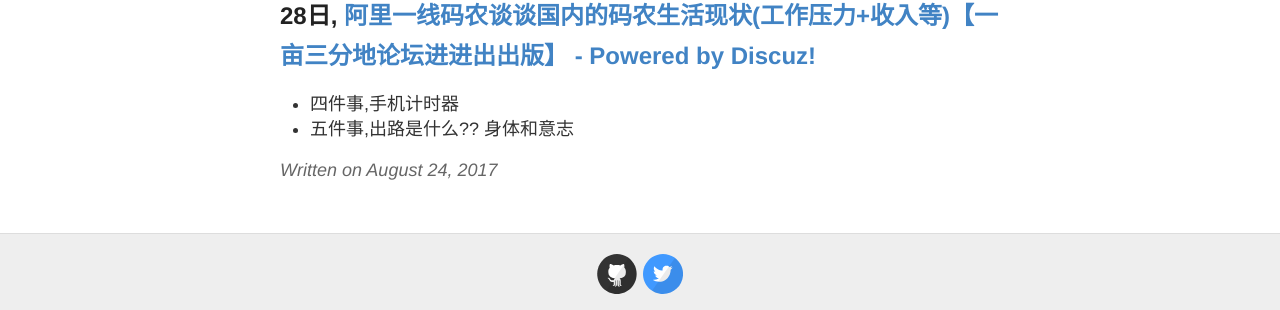
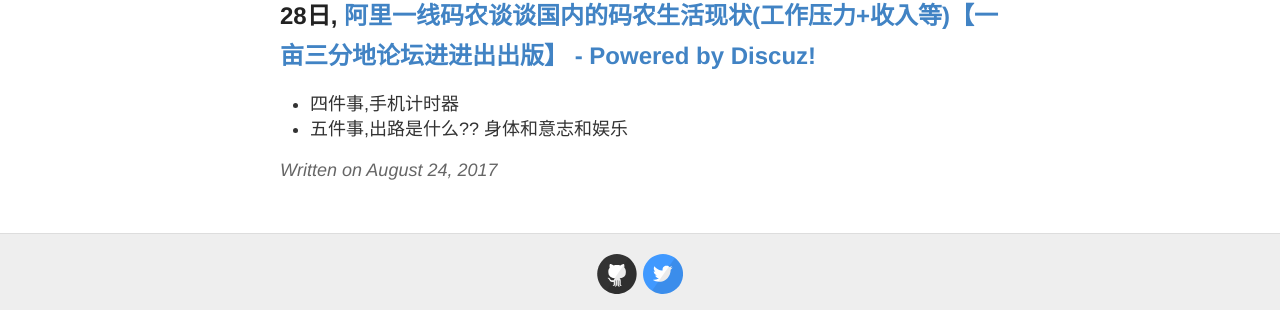
Before and after one commit to evelol/zzx_blog, a Jekyll site: the page built from _posts/2017-08-24-Ok.md, in a window 1280 px wide and 900 px high, scrolled down 3984 px. Shown: the part 578-888 px from the top of the window. Built offline with Jekyll 4.4.1, drawn with Linux system fonts in a browser that asks for light colours; our own code applies the rules of GitHub Pages for plain Markdown files.

Commit message:
Update 2017-08-24-Ok.md

```diff
--- a/_posts/2017-08-24-Ok.md
+++ b/_posts/2017-08-24-Ok.md
@@ -97,4 +97,4 @@
 ## 27日, 凌晨写的这片文章
 ## 28日, [阿里一线码农谈谈国内的码农生活现状(工作压力+收入等)【一亩三分地论坛进进出出版】 - Powered by Discuz!](http://www.1point3acres.com/bbs/thread-280929-13-1.html)
 - 四件事,手机计时器
-- 五件事,出路是什么?? 身体和意志
+- 五件事,出路是什么?? 身体和意志和娱乐
```
